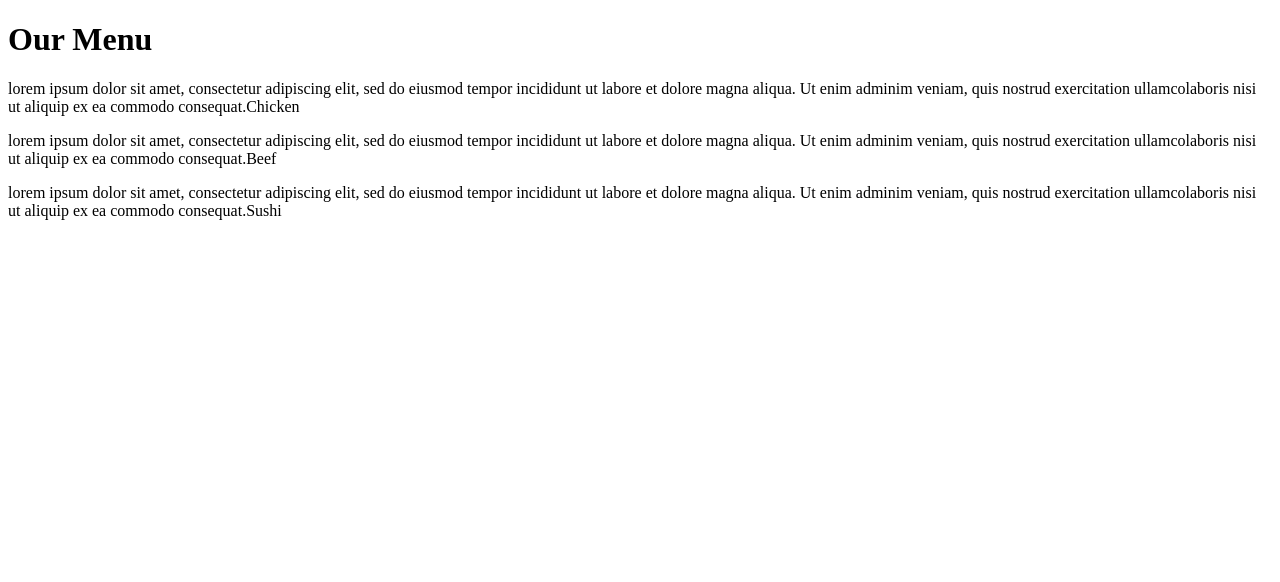
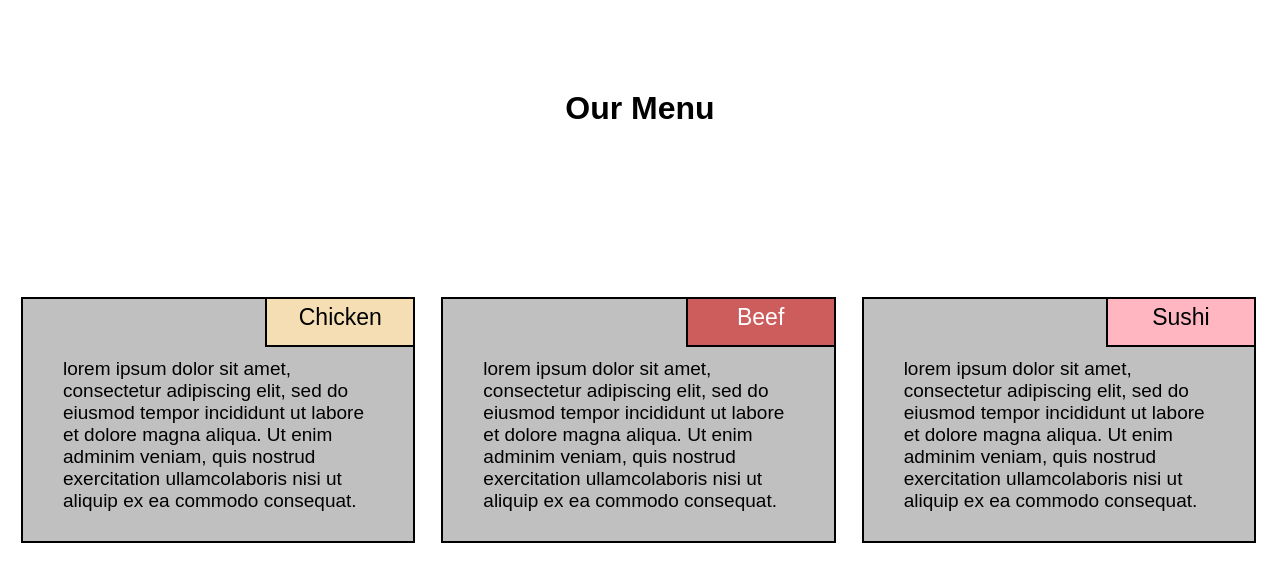
Before and after one commit to chaewonbaek/module2, a plain HTML site: page module2-solution/index.html in a window 1280 px wide. Drawn offline with Linux system fonts and the light colour scheme.

Commit message:
1/5 8:47am

```diff
--- a/index.html
+++ b/module2-solution/index.html
@@ -3,7 +3,7 @@
   <head>
     <meta charset = "utf-8">
     <meta name="viewport" content="width=device-width, initial-scale=1">
-    <link rel="stylesheet" type="text/css" href="../module2-solution:css/">
+    <link rel="stylesheet" type="text/css" href="../css/style.css">
     <title>Assignment Solution for Module 2</title>
   </head>
   <body>
```
Also changed, not shown: module2-solution/css/style.css (renamed from module2-solution:css/style1.css).
